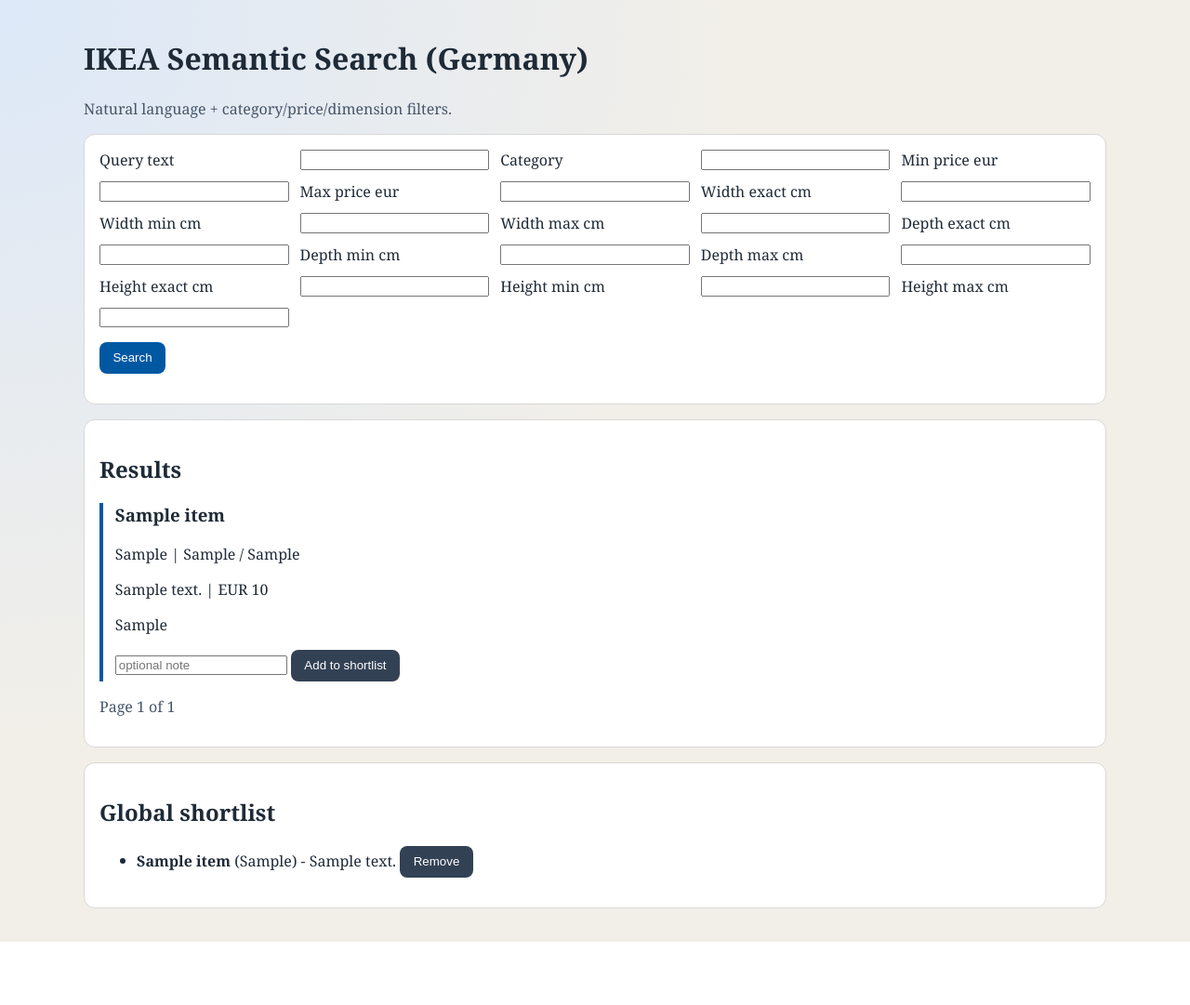
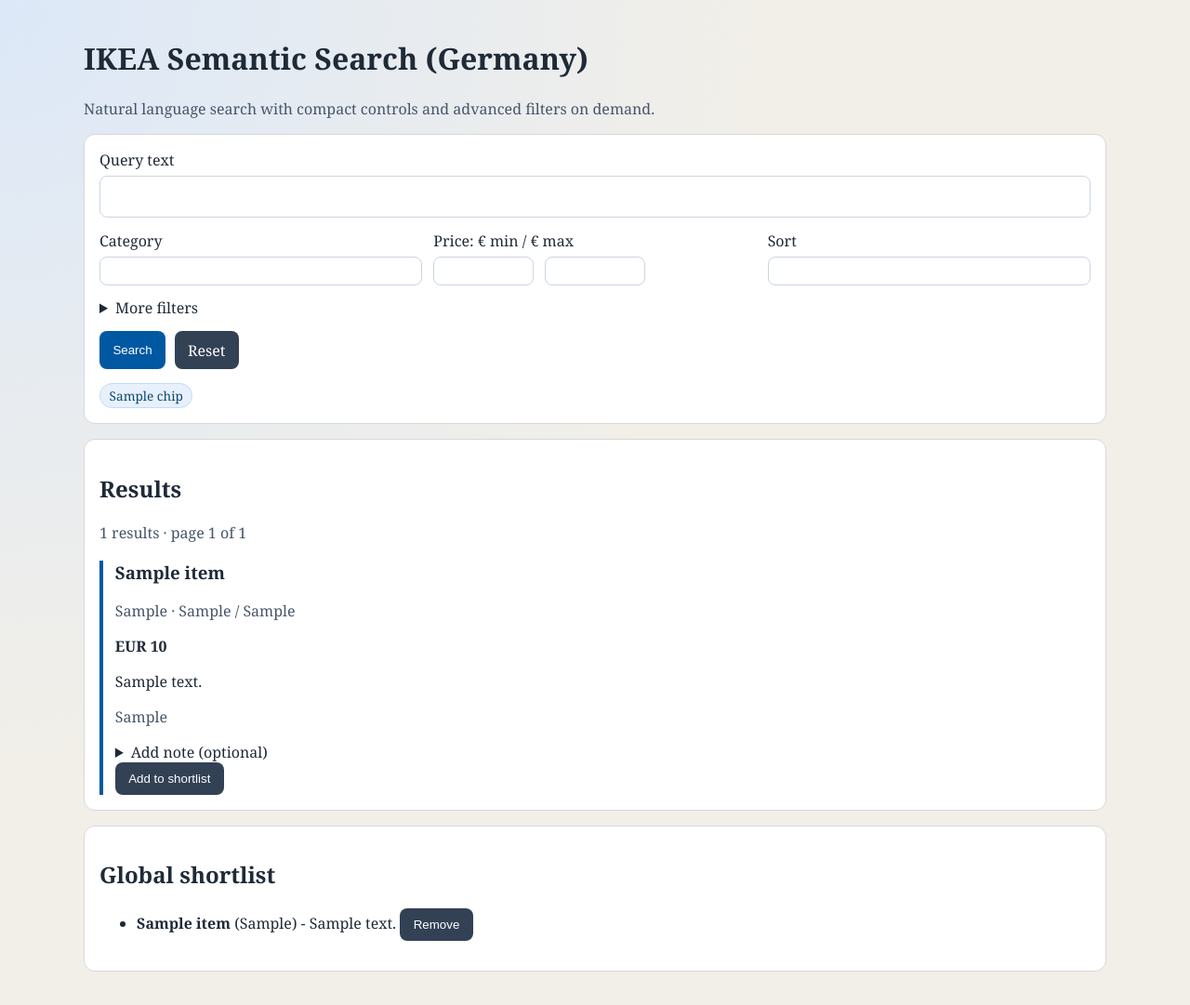
Before and after one commit to talolard/SICKR, a Django app: template src/tal_maria_ikea/web/templates/web/search.html in a window 1280 px wide. Shown: the whole page at 93% size. Before the commit the page ends 1013 px from the top, so only its background shows below. Run offline with Django 3.2, Linux system fonts and the light colour scheme; the template is opened without the code that fills it: most values are stand-ins (such as "Sample title", 1, 10 or a date in 2020); form fields are guessed from the names that the template uses.

Commit message:
Implement phase 2 search UX shell with sort and active chips
Problem: The search page exposed too many flat controls and lacked key workflow affordances like sort and active filter visibility.

Approach: Added a compact top-level control layout, advanced filter disclosure, reset action, active-filter chip generation, and optional shortlist note input. Extended retrieval filtering with typed sort mode and deterministic SQL ordering, and logged selected sort mode.

Outcome: UI now matches the phase-2 interaction direction, with end-to-end sort/chip plumbing and passing tests.

```diff
--- a/sql/10_schema.sql
+++ b/sql/10_schema.sql
@@ -98,6 +98,7 @@ CREATE TABLE IF NOT EXISTS app.product_embeddings (
 CREATE TABLE IF NOT EXISTS app.query_log (
     query_id VARCHAR PRIMARY KEY,
     query_text VARCHAR NOT NULL,
+    sort_mode VARCHAR NOT NULL DEFAULT 'relevance',
     result_limit INTEGER NOT NULL,
     category_filter VARCHAR,
     min_price_eur DOUBLE,
@@ -116,6 +117,8 @@ CREATE TABLE IF NOT EXISTS app.query_log (
     latency_ms BIGINT,
     created_at TIMESTAMP DEFAULT now()
 );
+
+ALTER TABLE app.query_log ADD COLUMN IF NOT EXISTS sort_mode VARCHAR DEFAULT 'relevance';
 
 CREATE TABLE IF NOT EXISTS app.shortlist_global (
     canonical_product_key VARCHAR PRIMARY KEY,
--- a/src/tal_maria_ikea/shared/types.py
+++ b/src/tal_maria_ikea/shared/types.py
@@ -12,6 +12,7 @@ from typing import Literal
 MarketCode = Literal["DE"]
 EmbeddingStrategyVersion = Literal["v1_baseline", "v2_metadata_first"]
 EmbeddingProvider = Literal["vertex_gemini"]
+SortMode = Literal["relevance", "price_asc", "price_desc", "size"]
 
 
 @dataclass(frozen=True, slots=True)
@@ -49,6 +50,7 @@ class RetrievalFilters:
     """Structured filters layered on top of semantic search."""
 
     category: str | None = None
+    sort: SortMode = "relevance"
     price: PriceFilterEUR = PriceFilterEUR()
     dimensions: DimensionFilter = DimensionFilter()
 
--- a/src/tal_maria_ikea/web/templates/web/base.html
+++ b/src/tal_maria_ikea/web/templates/web/base.html
@@ -36,6 +36,61 @@
         gap: 0.75rem;
         grid-template-columns: repeat(auto-fit, minmax(180px, 1fr));
       }
+      .inline-grid {
+        grid-template-columns: repeat(3, minmax(80px, 1fr));
+      }
+      .field {
+        display: flex;
+        flex-direction: column;
+        gap: 0.35rem;
+      }
+      .hero-field {
+        display: flex;
+        flex-direction: column;
+        gap: 0.4rem;
+        margin-bottom: 0.9rem;
+      }
+      .hero-field input {
+        font-size: 1.05rem;
+        padding: 0.7rem;
+      }
+      input,
+      select {
+        border: 1px solid #cbd5e1;
+        border-radius: 8px;
+        padding: 0.45rem 0.55rem;
+      }
+      input:focus,
+      select:focus,
+      summary:focus {
+        outline: 2px solid var(--accent);
+        outline-offset: 2px;
+      }
+      .more-filters {
+        margin-top: 0.8rem;
+      }
+      .actions {
+        display: flex;
+        gap: 0.6rem;
+        margin-top: 0.9rem;
+      }
+      .checkbox-row label {
+        display: inline;
+      }
+      .chips {
+        display: flex;
+        flex-wrap: wrap;
+        gap: 0.4rem;
+        margin-top: 0.9rem;
+      }
+      .chip {
+        background: var(--accent-soft);
+        color: #0c4a6e;
+        border: 1px solid #bfdbfe;
+        border-radius: 999px;
+        padding: 0.2rem 0.6rem;
+        font-size: 0.85rem;
+      }
       .btn {
         border: none;
         background: var(--accent);
@@ -43,6 +98,7 @@
         padding: 0.6rem 0.9rem;
         border-radius: 8px;
         cursor: pointer;
+        text-decoration: none;
       }
       .btn-secondary {
         background: #334155;
--- a/src/tal_maria_ikea/web/templates/web/search.html
+++ b/src/tal_maria_ikea/web/templates/web/search.html
@@ -4,27 +4,77 @@
 
 {% block content %}
   <h1>IKEA Semantic Search (Germany)</h1>
-  <p class="muted">Natural language + category/price/dimension filters.</p>
+  <p class="muted">Natural language search with compact controls and advanced filters on demand.</p>
 
   <section class="card">
     <form method="get">
-      <div class="grid">
-        {{ form.query_text.label_tag }} {{ form.query_text }}
-        {{ form.category.label_tag }} {{ form.category }}
-        {{ form.min_price_eur.label_tag }} {{ form.min_price_eur }}
-        {{ form.max_price_eur.label_tag }} {{ form.max_price_eur }}
-        {{ form.width_exact_cm.label_tag }} {{ form.width_exact_cm }}
-        {{ form.width_min_cm.label_tag }} {{ form.width_min_cm }}
-        {{ form.width_max_cm.label_tag }} {{ form.width_max_cm }}
-        {{ form.depth_exact_cm.label_tag }} {{ form.depth_exact_cm }}
-        {{ form.depth_min_cm.label_tag }} {{ form.depth_min_cm }}
-        {{ form.depth_max_cm.label_tag }} {{ form.depth_max_cm }}
-        {{ form.height_exact_cm.label_tag }} {{ form.height_exact_cm }}
-        {{ form.height_min_cm.label_tag }} {{ form.height_min_cm }}
-        {{ form.height_max_cm.label_tag }} {{ form.height_max_cm }}
+      <div class="hero-field">
+        {{ form.query_text.label_tag }}
+        {{ form.query_text }}
       </div>
-      <p><button class="btn" type="submit">Search</button></p>
+      <div class="grid top-controls">
+        <div class="field">
+          {{ form.category.label_tag }}
+          {{ form.category }}
+        </div>
+        <div class="field">
+          <label>Price: € min / € max</label>
+          <div class="grid inline-grid">
+            {{ form.min_price_eur }}
+            {{ form.max_price_eur }}
+          </div>
+        </div>
+        <div class="field">
+          {{ form.sort.label_tag }}
+          {{ form.sort }}
+        </div>
+      </div>
+
+      <details class="more-filters">
+        <summary>More filters</summary>
+        <div class="field checkbox-row">{{ form.exact_dimensions }} {{ form.exact_dimensions.label_tag }}</div>
+
+        <div class="grid">
+          <div class="field">
+            <label>Width (cm)</label>
+            <div class="grid inline-grid">
+              {{ form.width_min_cm }}
+              {{ form.width_max_cm }}
+              {{ form.width_exact_cm }}
+            </div>
+          </div>
+          <div class="field">
+            <label>Depth (cm)</label>
+            <div class="grid inline-grid">
+              {{ form.depth_min_cm }}
+              {{ form.depth_max_cm }}
+              {{ form.depth_exact_cm }}
+            </div>
+          </div>
+          <div class="field">
+            <label>Height (cm)</label>
+            <div class="grid inline-grid">
+              {{ form.height_min_cm }}
+              {{ form.height_max_cm }}
+              {{ form.height_exact_cm }}
+            </div>
+          </div>
+        </div>
+      </details>
+
+      <div class="actions">
+        <button class="btn" type="submit">Search</button>
+        <a class="btn btn-secondary" href="{% url 'web:search' %}">Reset</a>
+      </div>
     </form>
+
+    {% if active_filter_chips %}
+      <div class="chips">
+        {% for chip in active_filter_chips %}
+          <span class="chip">{{ chip }}</span>
+        {% endfor %}
+      </div>
+    {% endif %}
   </section>
 
   {% if low_confidence %}
@@ -34,23 +84,27 @@
   <section class="card">
     <h2>Results</h2>
     {% if results %}
+      {% if page_obj %}
+        <p class="muted">{{ page_obj.paginator.count }} results · page {{ page_obj.number }} of {{ page_obj.paginator.num_pages }}</p>
+      {% endif %}
       {% for item in results %}
         <article class="result">
           <h3>{{ item.product_name }}</h3>
-          <p>{{ item.product_type }} | {{ item.main_category }} / {{ item.sub_category }}</p>
-          <p>{{ item.dimensions_text }} | EUR {{ item.price_eur }}</p>
-          <p>{{ item.rank_explanation }}</p>
+          <p class="muted">{{ item.product_type }} · {{ item.main_category }} / {{ item.sub_category }}</p>
+          <p><strong>EUR {{ item.price_eur }}</strong></p>
+          <p>{{ item.dimensions_text }}</p>
+          <p class="muted">{{ item.rank_explanation }}</p>
           <form method="post" action="{% url 'web:shortlist-add' %}">
             {% csrf_token %}
             <input type="hidden" name="canonical_product_key" value="{{ item.canonical_product_key }}" />
-            <input type="text" name="note" placeholder="optional note" />
+            <details>
+              <summary>Add note (optional)</summary>
+              <input type="text" name="note" placeholder="optional note" />
+            </details>
             <button class="btn btn-secondary" type="submit">Add to shortlist</button>
           </form>
         </article>
       {% endfor %}
-      {% if page_obj %}
-        <p class="muted">Page {{ page_obj.number }} of {{ page_obj.paginator.num_pages }}</p>
-      {% endif %}
     {% else %}
       <p>No results yet.</p>
     {% endif %}
```
Also changed, not shown: plans/phase2-implementation.md (added, +30 -0 lines), sql/31_retrieval_candidates.sql (+7 -2 lines), src/tal_maria_ikea/retrieval/repository.py (+6 -1 lines), src/tal_maria_ikea/web/forms.py (+12 -0 lines), src/tal_maria_ikea/web/views.py (+65 -3 lines), tests/web/test_views_filters.py (+5 -1 lines), 1 other file.
